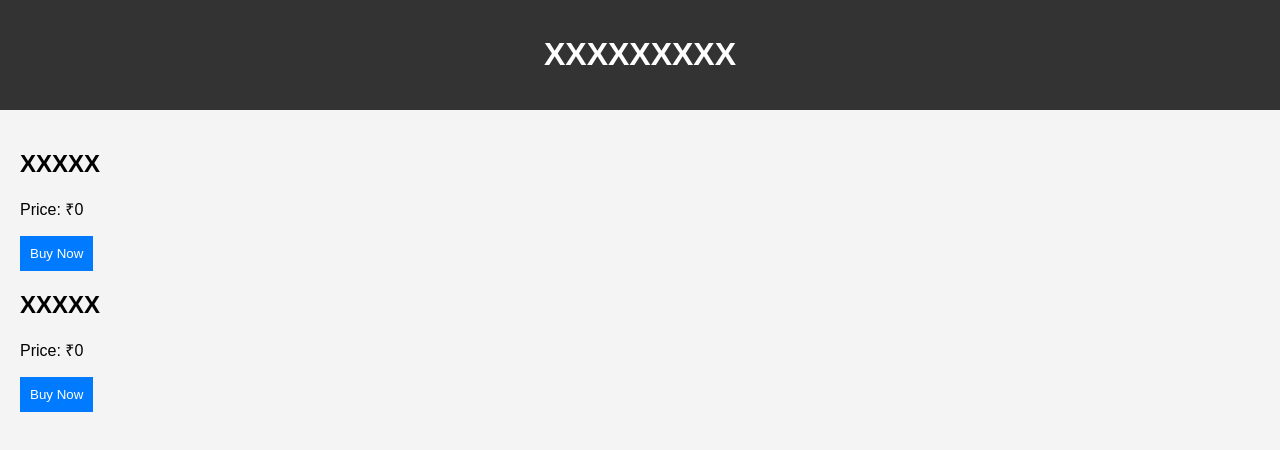
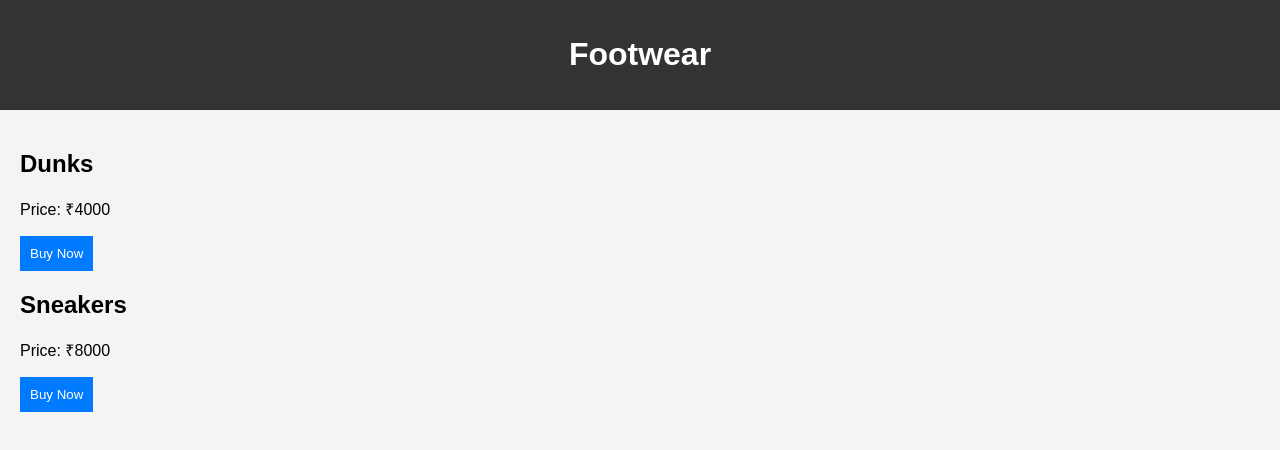
Before and after one commit to Rustymustyguy/Footwear-E-commerce-Website, a plain HTML site: page index.html in a window 1280 px wide. Drawn offline with Linux system fonts and the light colour scheme.

Commit message:
Update index.html

```diff
--- a/index.html
+++ b/index.html
@@ -3,14 +3,14 @@
 <head>
   <meta charset="UTF-8">
   <meta name="viewport" content="width=device-width, initial-scale=1.0">
-  <title>  XXXXXX </title>
+  <title>  Footwear Website </title>
 
-  <script async src="https://www.googletagmanager.com/gtag/js?id=G-XXXXXXXXXX"></script>
+  <script async src="https://www.googletagmanager.com/gtag/js?id=G-LF89MB99ZP"></script>
   <script>
     window.dataLayer = window.dataLayer || [];
     function gtag(){dataLayer.push(arguments);}
     gtag('js', new Date());
-    gtag('config', 'G-XXXXXXXXXX');
+    gtag('config', 'G-LF89MB99ZP');
   </script>
 
   <style>
@@ -47,17 +47,17 @@
 <body>
 
 <header>
-  <h1> XXXXXXXXX </h1>
+  <h1> Footwear </h1>
 </header>
 <div class="container">
   <div class="XXXX">
-    <h2>XXXXX</h2>
-    <p>Price: ₹0</p>
+    <h2>Dunks</h2>
+    <p>Price: ₹4000</p>
     <button onclick="trackClick()">Buy Now</button>
   </div>
   <div class="XXXX">
-    <h2>XXXXX </h2>
-    <p>Price: ₹0</p>
+    <h2>Sneakers </h2>
+    <p>Price: ₹8000</p>
     <button onclick="trackClick()">Buy Now</button>
   </div>
 </div>
```
